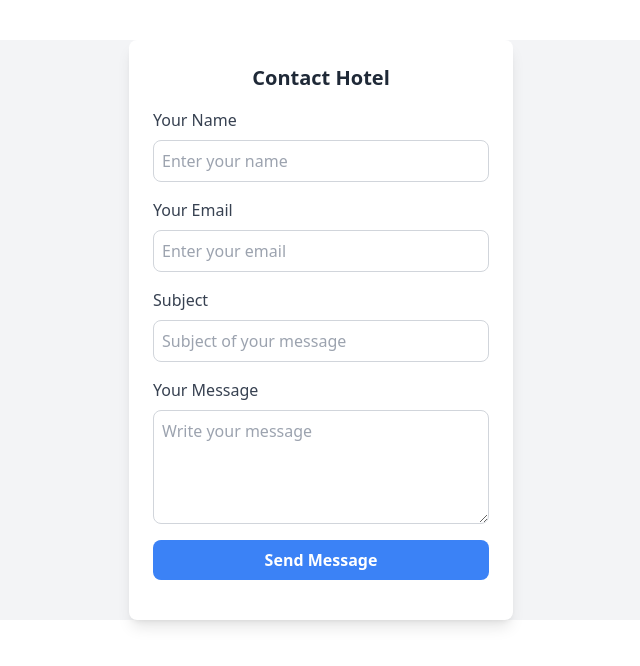
After one commit to prabashwara65/MyHotelBooking.com---freelancer-, a PHP site: page /Component/contact_form.php in a window 1280 px wide. The commit adds this page. Shown: the top 666 px of the page, without its empty margins (351-991 px from the left). Run offline with PHP 8.4, Linux system fonts and the light colour scheme; some libraries are stand-ins or nearby versions.

Commit message:
final commit

```diff
--- /dev/null
+++ b/Component/contact_form.php
@@ -0,0 +1,81 @@
+<?php
+// Handle form submission
+if ($_SERVER["REQUEST_METHOD"] == "POST") {
+    // Change this to the actual hotel email
+    $hotelEmail = "hotel@example.com";
+
+    $name = htmlspecialchars(trim($_POST["name"]));
+    $email = htmlspecialchars(trim($_POST["email"]));
+    $subject = htmlspecialchars(trim($_POST["subject"]));
+    $message = htmlspecialchars(trim($_POST["message"]));
+
+    // Basic validation
+    if (!empty($name) && !empty($email) && !empty($subject) && !empty($message) && filter_var($email, FILTER_VALIDATE_EMAIL)) {
+        $fullMessage = "From: $name <$email>\n\n$message";
+        $headers = "From: $email";
+
+        if (mail($hotelEmail, $subject, $fullMessage, $headers)) {
+            $success = "Your message has been sent successfully.";
+        } else {
+            $error = "There was a problem sending your message.";
+        }
+    } else {
+        $error = "Please fill in all fields correctly.";
+    }
+}
+?>
+
+<!-- Contact Form HTML -->
+
+<head>
+    <meta charset="UTF-8">
+    <meta name="viewport" content="width=device-width, initial-scale=1.0">
+    <title>Contact Hotel</title>
+
+    <!-- Tailwind CSS CDN -->
+    <script src="https://cdn.tailwindcss.com"></script>
+</head>
+<div class="flex justify-center items-center bg-gray-100 ml-16 mt-10">
+    <div class="bg-white p-6 rounded-lg shadow-lg max-w-sm w-full">
+        <h2 class="text-xl font-semibold text-gray-800 mb-4 text-center">Contact Hotel</h2>
+
+        <!-- Success/Error Messages -->
+        <?php if (!empty($success)) echo "<p class='text-green-500 mb-4'>$success</p>"; ?>
+        <?php if (!empty($error)) echo "<p class='text-red-500 mb-4'>$error</p>"; ?>
+
+        <!-- Form Start -->
+        <form method="POST" action="" class="space-y-4">
+
+            <!-- Name Input -->
+            <div>
+                <label for="name" class="block text-gray-700">Your Name</label>
+                <input type="text" name="name" required class="w-full p-2 mt-2 border border-gray-300 rounded-lg focus:outline-none focus:ring-2 focus:ring-blue-500 focus:border-blue-500" placeholder="Enter your name">
+            </div>
+
+            <!-- Email Input -->
+            <div>
+                <label for="email" class="block text-gray-700">Your Email</label>
+                <input type="email" name="email" required class="w-full p-2 mt-2 border border-gray-300 rounded-lg focus:outline-none focus:ring-2 focus:ring-blue-500 focus:border-blue-500" placeholder="Enter your email">
+            </div>
+
+            <!-- Subject Input -->
+            <div>
+                <label for="subject" class="block text-gray-700">Subject</label>
+                <input type="text" name="subject" required class="w-full p-2 mt-2 border border-gray-300 rounded-lg focus:outline-none focus:ring-2 focus:ring-blue-500 focus:border-blue-500" placeholder="Subject of your message">
+            </div>
+
+            <!-- Message Textarea -->
+            <div>
+                <label for="message" class="block text-gray-700">Your Message</label>
+                <textarea name="message" rows="4" required class="w-full p-2 mt-2 border border-gray-300 rounded-lg focus:outline-none focus:ring-2 focus:ring-blue-500 focus:border-blue-500" placeholder="Write your message"></textarea>
+            </div>
+
+            <!-- Submit Button -->
+            <div class="text-center">
+                <button type="submit" class="w-full py-2 bg-blue-500 text-white font-semibold rounded-lg hover:bg-blue-600 focus:outline-none focus:ring-2 focus:ring-blue-500 focus:ring-opacity-50">
+                    Send Message
+                </button>
+            </div>
+        </form>
+    </div>
+</div>
```
Also changed, not shown: Hotels/hotel_details.php (+14 -3 lines).
